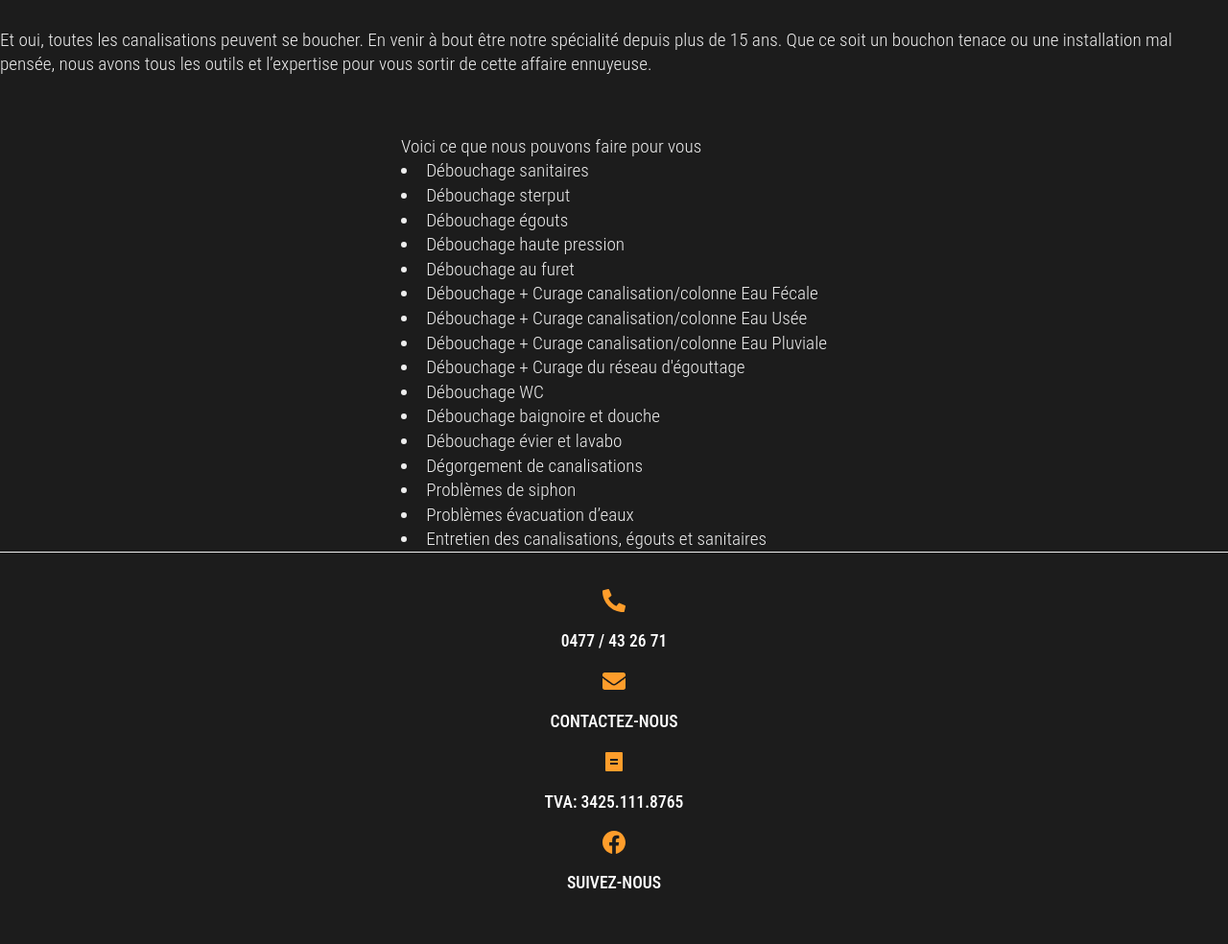
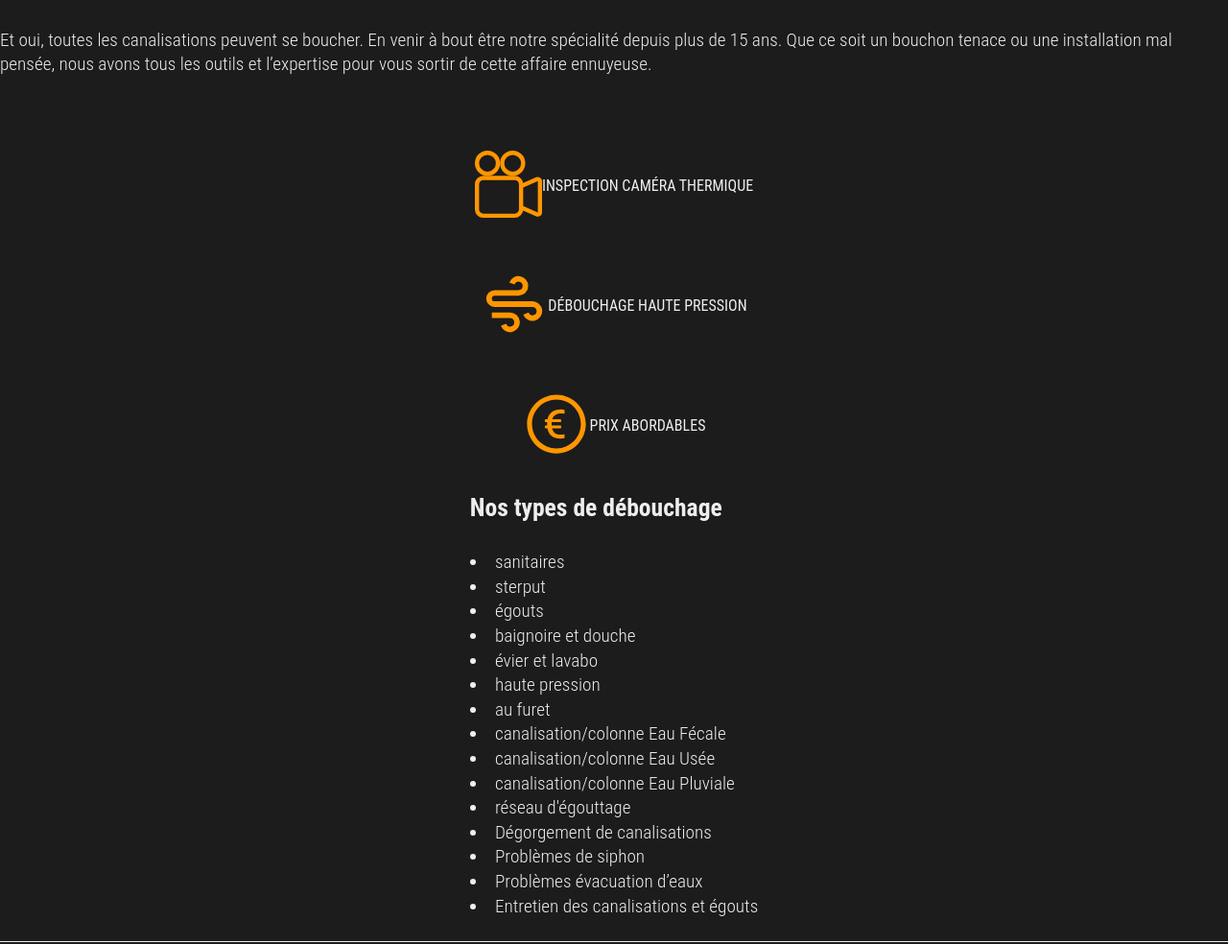
Before and after one commit to evewolfs/turbotech-web, a Gatsby site: page /debouchage in a window 1280 px wide. Shown: the part 860-1844 px from the top of the page at 96% size. Before the commit the page ends 1823 px from the top, so only its background shows below. Built offline with nearby package versions, Linux system fonts and the light colour scheme; Gatsby itself is replaced by a stand-in of ours.

Commit message:
finished layout page 2

```diff
--- /dev/null
+++ b/src/components/icons/AbordableBlock.js
@@ -0,0 +1,36 @@
+import React from 'react'
+import styled from 'styled-components'
+import { Col, Row } from 'react-bootstrap'
+import {AiOutlineEuro} from 'react-icons/ai'
+
+const AbordableBlock = (props) => {
+  return (
+    <IconRow>
+<Col xs lg={1}>
+  <AiOutlineEuro size={70} color={'#FF9600'} />
+</Col>
+<Col xs lg={4}>
+    <IconTitle>Prix abordables</IconTitle>
+</Col>
+<Col xs lg={3}></Col>
+
+    </IconRow>
+  )
+}
+
+export default AbordableBlock
+
+const IconRow = styled(Row)`
+  display: flex;
+  margin: 0 auto;
+  justify-content: center;
+  color: var(--white);
+  padding: 2%;
+  align-items: center;
+`
+
+const IconTitle = styled.div`
+text-transform: uppercase;
+color: var(--white);
+font-size: 1rem;
+`
--- /dev/null
+++ b/src/components/icons/CameraBlock.js
@@ -0,0 +1,36 @@
+import React from 'react'
+import styled from 'styled-components'
+import {BsCameraReels} from 'react-icons/bs'
+import { Col, Row } from 'react-bootstrap'
+
+const CameraBlock = (props) => {
+  return (
+    <IconRow>
+<Col xs lg={1}>
+    <BsCameraReels size={70} color={'#FF9600'}/>
+</Col>
+<Col xs lg={4}>
+    <IconTitle>{props.icontitle}</IconTitle>
+</Col>
+<Col xs lg={3}></Col>
+
+    </IconRow>
+  )
+}
+
+export default CameraBlock
+
+const IconRow = styled(Row)`
+  display: flex;
+  margin: 0 auto;
+  justify-content: center;
+  color: var(--white);
+  padding: 2%;
+  align-items: center;
+`
+
+const IconTitle = styled.div`
+text-transform: uppercase;
+color: var(--white);
+font-size: 1rem;
+`
--- /dev/null
+++ b/src/components/icons/PowerBlock.js
@@ -0,0 +1,36 @@
+import React from 'react'
+import styled from 'styled-components'
+import { Col, Row } from 'react-bootstrap'
+import {RiWindyFill} from 'react-icons/ri'
+
+const PowerBlock = (props) => {
+  return (
+    <IconRow>
+<Col xs lg={1}>
+  <RiWindyFill size={70} color={'#FF9600'}/>
+</Col>
+<Col xs lg={4}>
+    <IconTitle>Débouchage haute pression</IconTitle>
+</Col>
+<Col xs lg={3}></Col>
+
+    </IconRow>
+  )
+}
+
+export default PowerBlock
+
+const IconRow = styled(Row)`
+  display: flex;
+  margin: 0 auto;
+  justify-content: center;
+  color: var(--white);
+  padding: 2%;
+  align-items: center;
+`
+
+const IconTitle = styled.div`
+text-transform: uppercase;
+color: var(--white);
+font-size: 1rem;
+`
--- a/src/components/pagecmp/PageHeader.js
+++ b/src/components/pagecmp/PageHeader.js
@@ -1,6 +1,5 @@
 import React from "react"
 import styled from "styled-components"
-import Container from "react-bootstrap/Container"
 import Row from "react-bootstrap/Row"
 import Col from "react-bootstrap/Col"
 
--- a/src/components/pagecmp/ServicesList.js
+++ b/src/components/pagecmp/ServicesList.js
@@ -3,14 +3,13 @@ import styled from 'styled-components';
 import Row from "react-bootstrap/Row"
 import Col from "react-bootstrap/Col"
 
-    function ServicesList(){
-       const servicelist=['Débouchage sanitaires', 'Débouchage sterput','Débouchage égouts', 'Débouchage haute pression', 'Débouchage au furet', 'Débouchage + Curage canalisation/colonne Eau Fécale', 'Débouchage + Curage canalisation/colonne Eau Usée', 'Débouchage + Curage canalisation/colonne Eau Pluviale', "Débouchage + Curage du réseau d'égouttage", 'Débouchage WC', 'Débouchage baignoire et douche', 'Débouchage évier et lavabo', 'Dégorgement de canalisations', 'Problèmes de siphon', 'Problèmes évacuation d’eaux', 'Entretien des canalisations, égouts et sanitaires']
+    function ServicesList(props){
 
-        const map1 = servicelist.map(item => <ListItem>{item}</ListItem> )
+        const map1 = props.servicelist.map(item => <ListItem>{item}</ListItem> )
         return(
             <ParagraphRow>
             <Col xs lg="5">
-            <ListContainer>Voici ce que nous pouvons faire pour vous <br/> {map1}</ListContainer>
+            <ListContainer><ListTitle>Nos types de {props.pagetitle} </ListTitle><br/> {map1}</ListContainer>
             </Col>
             <Col xs lg="3"></Col>
           </ParagraphRow>
@@ -25,6 +24,9 @@ font-size: 1.2rem;
 
 `
 
+
+
+
 const ListContainer = styled.div`
 margin-top: 2%;
 color: var(--white);
@@ -33,7 +35,16 @@ color: var(--white);
   line-height: 1.6rem;
   text-align: left;
   text-align: left;
+  margin-bottom: 8%;
 
+`
+
+const ListTitle = styled.div`
+  color: var(--white);
+  font-size: 1.6rem;
+  font-weight: 600;
+  line-height: 2.2rem;
+  text-align: left;
 `
 
 const ParagraphRow = styled(Row)`
--- a/src/pages/debouchage.js
+++ b/src/pages/debouchage.js
@@ -7,15 +7,20 @@ import depannage from "../assets/images/tt-depannage.jpg"
 import PageHeader from "../components/pagecmp/PageHeader"
 import PageP from "../components/pagecmp/PageP"
 import ServicesList from "../components/pagecmp/ServicesList"
+import CameraBlock from "../components/icons/CameraBlock"
+import AbordableBlock from "../components/icons/AbordableBlock"
+import PowerBlock from "../components/icons/PowerBlock"
 
 
 
 const debouchageData = {
 
-   pageheading : ["Un évier bouché?","Une douche qui ne s’évacue plus?","Un sterput qui déborde?", "On peut vous aider?"],
+  pageheading : ["Un évier bouché?","Une douche qui ne s’évacue plus?","Un sterput qui déborde?", "On peut vous aider?"],
   headline: "On peut vous aider?",
   paragraph: "Et oui, toutes les canalisations peuvent se boucher. En venir à bout être notre spécialité depuis plus de 15 ans. Que ce soit un bouchon tenace ou une installation mal pensée, nous avons tous les outils et l’expertise pour vous sortir de cette affaire ennuyeuse.",
-  servicelist: ['Débouchage sanitaires', 'Débouchage sterput','Débouchage égouts', 'Débouchage haute pression', 'Débouchage au furet', 'Débouchage + Curage canalisation/colonne Eau Fécale', 'Débouchage + Curage canalisation/colonne Eau Usée', 'Débouchage + Curage canalisation/colonne Eau Pluviale', "Débouchage + Curage du réseau d'égouttage", 'Débouchage WC', 'Débouchage baignoire et douche', 'Débouchage évier et lavabo', 'Dégorgement de canalisations', 'Problèmes de siphon', 'Problèmes évacuation d’eaux', 'Entretien des canalisations, égouts et sanitaires'],
+  servicelist: ['sanitaires', 'sterput','égouts','baignoire et douche', 'évier et lavabo', 'haute pression', 'au furet', 'canalisation/colonne Eau Fécale', 'canalisation/colonne Eau Usée', 'canalisation/colonne Eau Pluviale', "réseau d'égouttage", 'Dégorgement de canalisations', 'Problèmes de siphon', 'Problèmes évacuation d’eaux', 'Entretien des canalisations et égouts'],
+  icontitle: "Inspection caméra thermique",
+  pagetitle: "débouchage"
 
 }
 
@@ -26,7 +31,11 @@ const Debouchage = (props) => (
     <HeroImage title="débouchage" img={depannage} />
 <PageHeader pageheading={debouchageData.pageheading} />
 <PageP paragraph={debouchageData.paragraph}/>
-<ServicesList servicelist={debouchageData.servicelist} />
+<CameraBlock icontitle={debouchageData.icontitle}/>
+<PowerBlock />
+<AbordableBlock />
+<ServicesList servicelist={debouchageData.servicelist} pagetitle={debouchageData.pagetitle}/>
+
   </Layout>
 )
 
```
